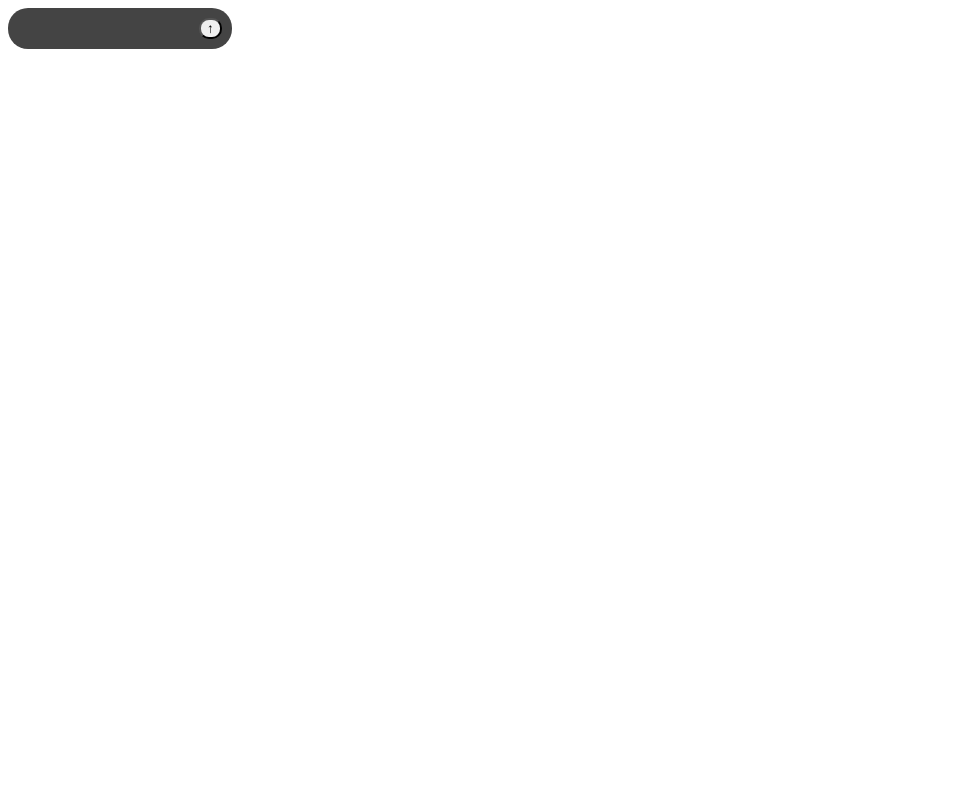
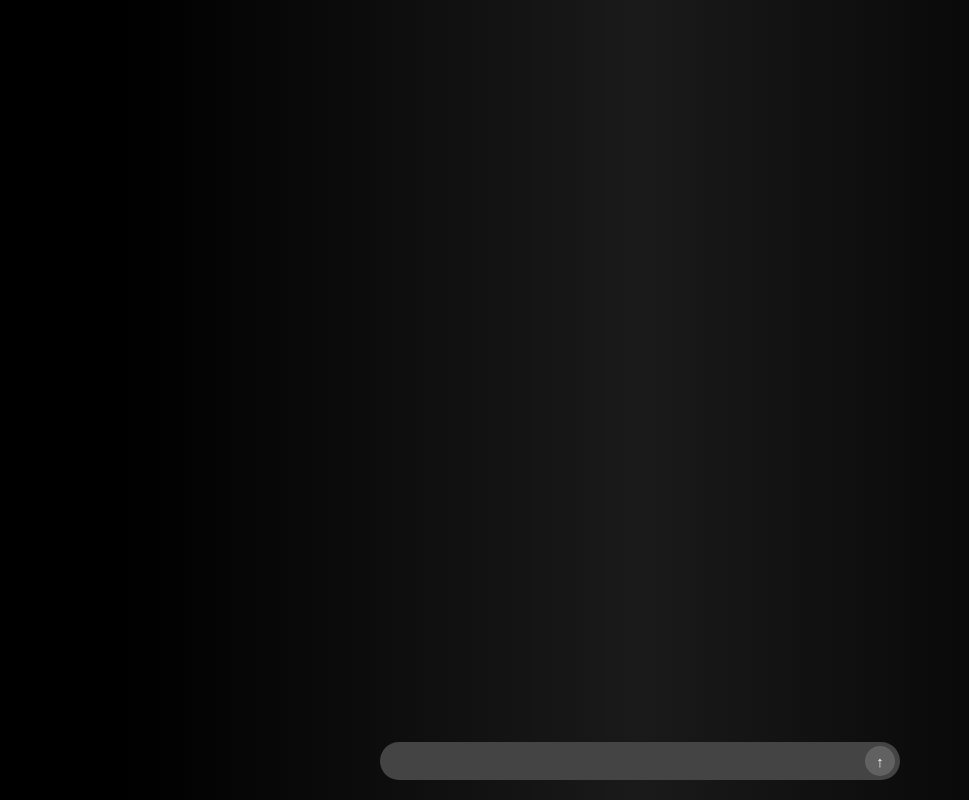
Before and after one commit to indian-coder-aarush/Web-Agent, a React (Create React App) app in the folder frontend/: page / in a window 1280 px wide. Shown: the whole page, without its empty margins (0-969 px from the left). Built offline with nearby package versions, Linux system fonts and the light colour scheme.

Commit message:
positioned the input properly

```diff
--- a/frontend/src/App.css
+++ b/frontend/src/App.css
@@ -1,10 +1,27 @@
-.button{
-    border-radius: 10px;
+.submit-button{
+    outline:none;
+    border:none;
+    border-radius: 25px;
+    background-color: #616161;
+    color: white;
+    font-size: 15px;
+    font-weight: 700;
+    width: 30px;
+    height: 30px;
+    position: absolute;
+    right: 5px;
+    top: 50%;
+    transform: translateY(-50%);
+}
+
+.submit-button:hover{
+    background-color: #555555;
 }
 
 .prompt-input{
     border: none;
     background-color: inherit;
+    width: calc(100% - 50px);
 }
 
 .prompt-input:focus{
@@ -14,8 +31,19 @@
 }
 
 .prompt-input-container{
+    position: absolute;
+    width: 500px;
+    bottom: 20px;
+    left: 50%;
     background-color: #444444;
     padding: 10px;
     display: inline-block;
     border-radius: 20px;
+    transform: translateX(-50%);
 }
+
+body {
+    background: radial-gradient(circle at center, #1a1a1a 0%, #000 80%);
+    color: #fff;
+    font-family: 'JetBrains Mono', monospace;
+}
--- a/frontend/src/App.js
+++ b/frontend/src/App.js
@@ -1,4 +1,3 @@
-import './App.css';
 import react, {useState} from 'react';
 
 function App() {
@@ -15,7 +14,7 @@ function App() {
     return (
         <div className = "prompt-input-container">
             <input onChange={prompt_change} value={Prompt} className="prompt-input"/>
-            <button onClick={button_click} className = "button">↑</button>
+            <button onClick={button_click} className = "submit-button">↑</button>
         </div>
 )
 }
--- a/frontend/src/index.js
+++ b/frontend/src/index.js
@@ -2,6 +2,7 @@ import React from 'react';
 import ReactDOM from 'react-dom/client';
 import App from './App';
 import reportWebVitals from './reportWebVitals';
+import './App.css';
 
 const root = ReactDOM.createRoot(document.getElementById('root'));
 root.render(
```
